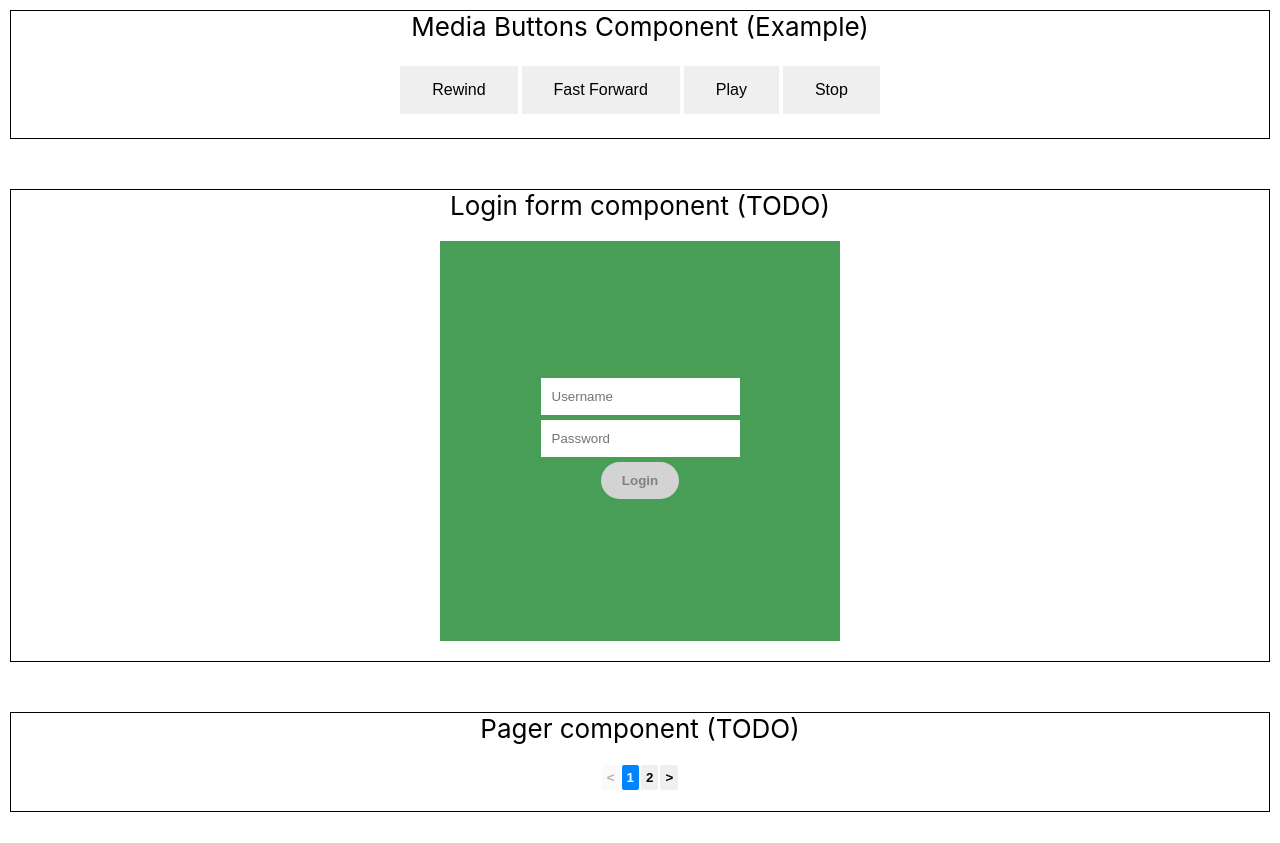
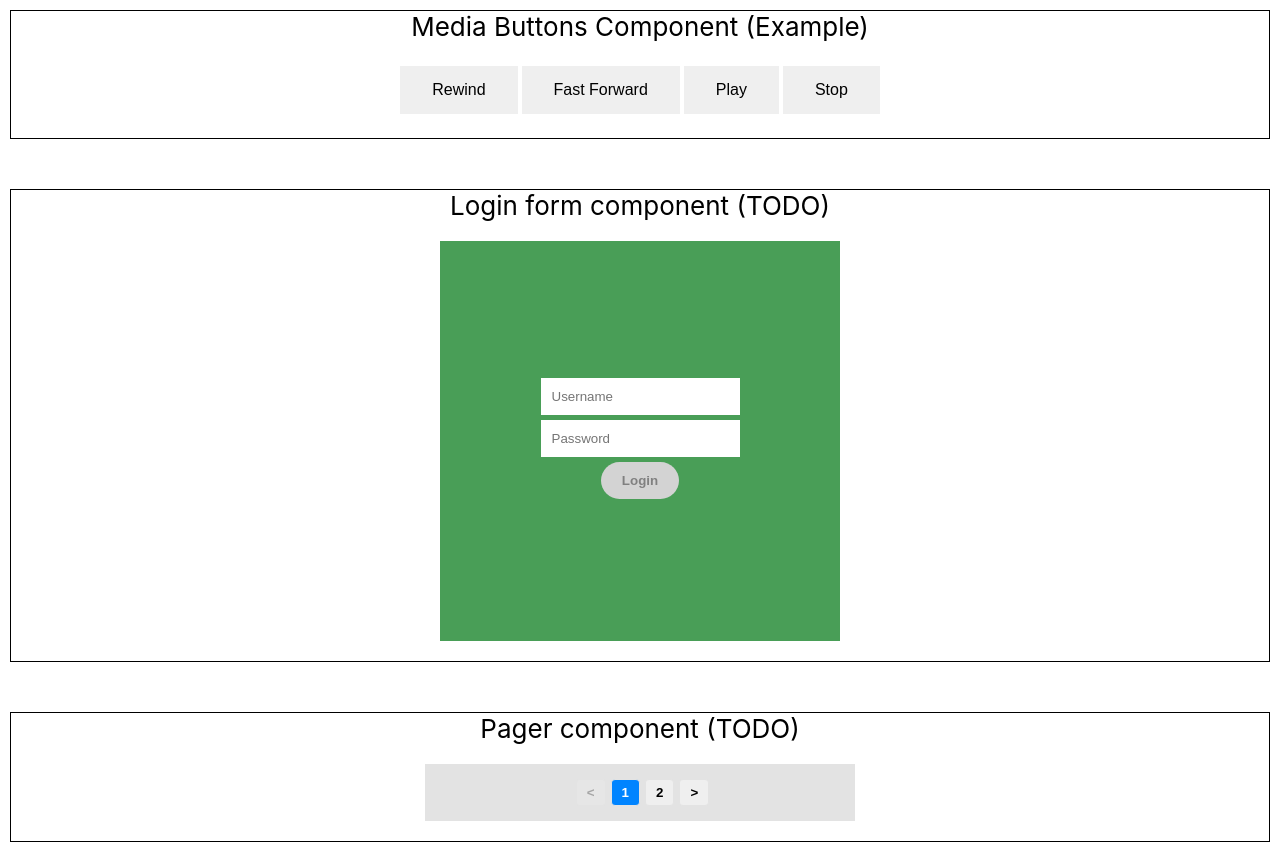
Before and after one commit to prof-tejera/homework-3-Bianca-Morris, a React (Create React App) app: page / in a window 1280 px wide. Shown: the top 843 px of the page. Built offline with nearby package versions, Linux system fonts and the light colour scheme.

Commit message:
more styling tweaks for pager

```diff
--- a/src/Pager/Pager.css
+++ b/src/Pager/Pager.css
@@ -1,19 +1,28 @@
-.pager-button {
-    font-weight: 600;
-    padding: 5px;
-    border-radius: 15%;
-    border: 1px solid white;
+.pager-wrapper {
+    padding: 15px;
+    width: 400px;
+    display: flex;
+    justify-content: center;
+    background-color: #e3e3e3;
 }
 
-.pager-button.active:disabled {
+.pager-wrapper .pager-button {
+    font-weight: 600;
+    padding: 5px 10px;
+    border-radius: 15%;
+    border: 1px solid #e3e3e3;
+    margin-left: 5px;
+}
+
+.pager-wrapper .pager-button.active:disabled {
     background-color: rgb(0, 132, 255);
     color: white;
 }
 
-.pager-button:hover:not(:disabled) {
-    background-color: rgb(221, 221, 221);
+.pager-wrapper .pager-button:hover:not(:disabled) {
+    background-color: #ffffff;
 }
 
-.pager-button:disabled:not(.active) {
+.pager-wrapper .pager-button:disabled:not(.active) {
     cursor: not-allowed;
 }
```
